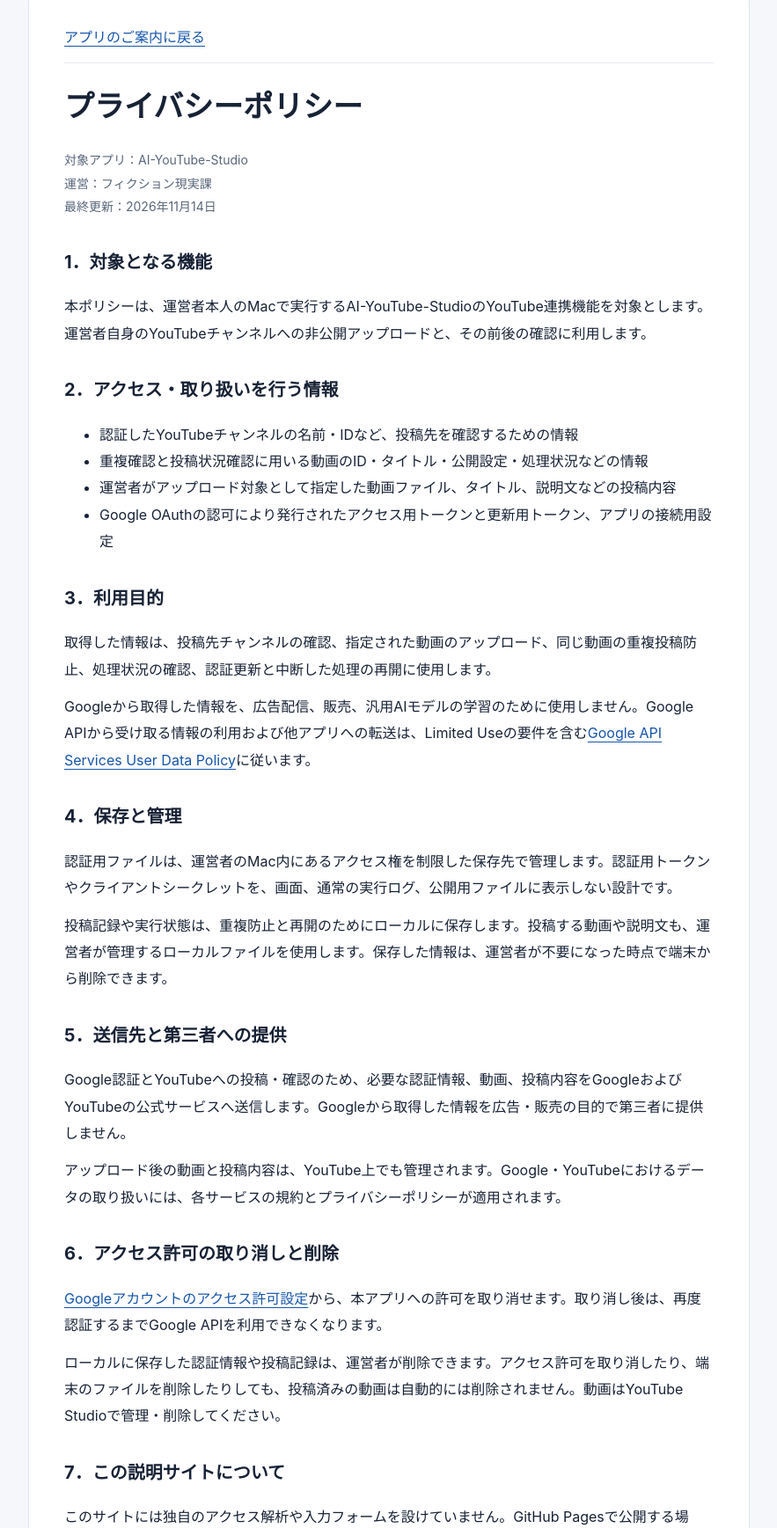
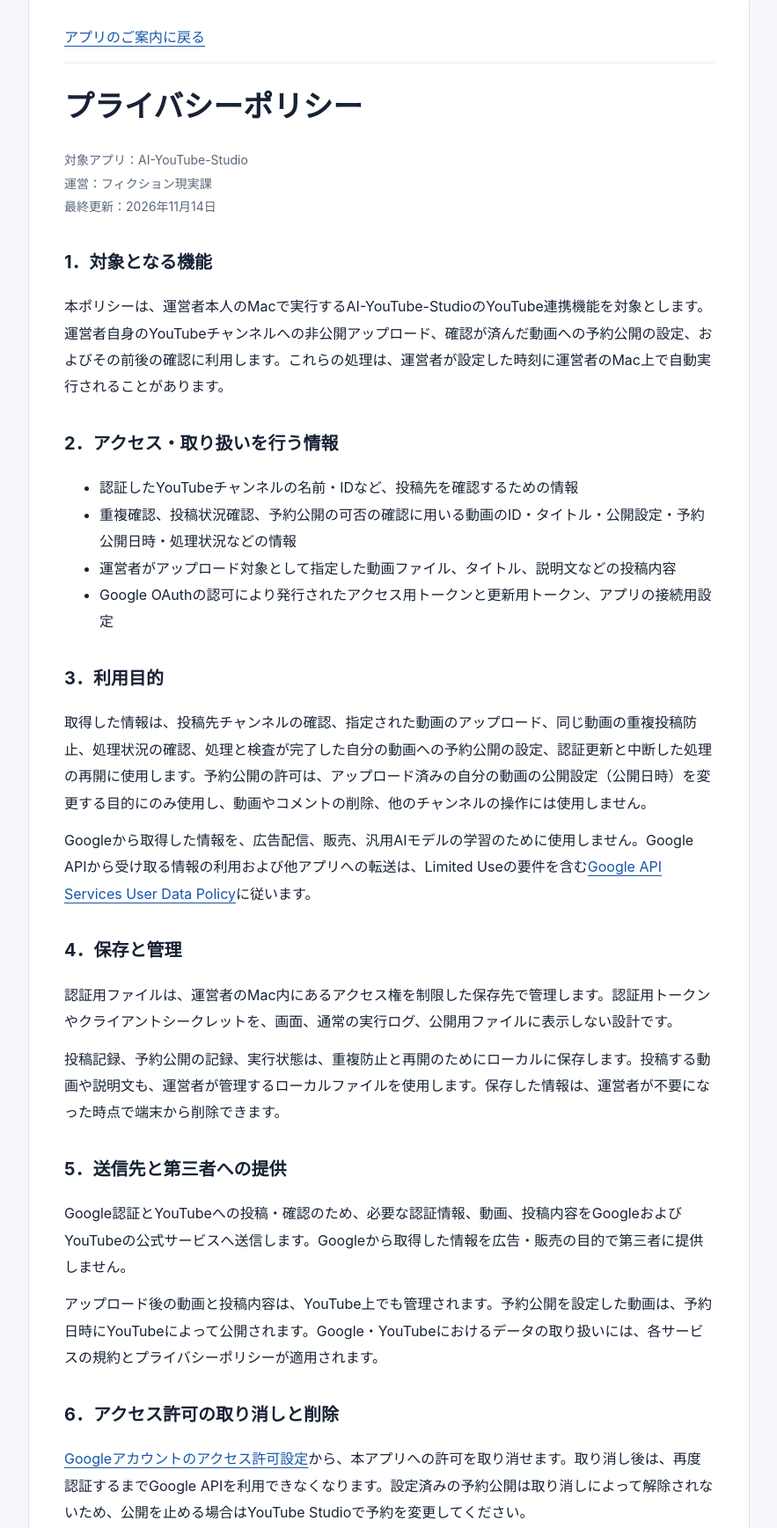
Before and after one commit to taisei0809/taisei0809.github.io, a plain HTML site: page privacy.html in a window 1280 px wide. Shown: the part 62-1799 px from the top of the page at 88% size, without its empty margins (198-1081 px from the left). Drawn offline with Linux system fonts and the light colour scheme.

Commit message:
プライバシーポリシーを更新：予約公開の機能と許可の使い方を追記

```diff
--- a/privacy.html
+++ b/privacy.html
@@ -15,25 +15,25 @@
   <h1>プライバシーポリシー</h1>
   <p class="muted">対象アプリ：AI-YouTube-Studio<br>運営：フィクション現実課<br>最終更新：2026年11月14日</p>
   <h2>1．対象となる機能</h2>
-  <p>本ポリシーは、運営者本人のMacで実行するAI-YouTube-StudioのYouTube連携機能を対象とします。運営者自身のYouTubeチャンネルへの非公開アップロードと、その前後の確認に利用します。</p>
+  <p>本ポリシーは、運営者本人のMacで実行するAI-YouTube-StudioのYouTube連携機能を対象とします。運営者自身のYouTubeチャンネルへの非公開アップロード、確認が済んだ動画への予約公開の設定、およびその前後の確認に利用します。これらの処理は、運営者が設定した時刻に運営者のMac上で自動実行されることがあります。</p>
   <h2>2．アクセス・取り扱いを行う情報</h2>
   <ul>
     <li>認証したYouTubeチャンネルの名前・IDなど、投稿先を確認するための情報</li>
-    <li>重複確認と投稿状況確認に用いる動画のID・タイトル・公開設定・処理状況などの情報</li>
+    <li>重複確認、投稿状況確認、予約公開の可否の確認に用いる動画のID・タイトル・公開設定・予約公開日時・処理状況などの情報</li>
     <li>運営者がアップロード対象として指定した動画ファイル、タイトル、説明文などの投稿内容</li>
     <li>Google OAuthの認可により発行されたアクセス用トークンと更新用トークン、アプリの接続用設定</li>
   </ul>
   <h2>3．利用目的</h2>
-  <p>取得した情報は、投稿先チャンネルの確認、指定された動画のアップロード、同じ動画の重複投稿防止、処理状況の確認、認証更新と中断した処理の再開に使用します。</p>
+  <p>取得した情報は、投稿先チャンネルの確認、指定された動画のアップロード、同じ動画の重複投稿防止、処理状況の確認、処理と検査が完了した自分の動画への予約公開の設定、認証更新と中断した処理の再開に使用します。予約公開の許可は、アップロード済みの自分の動画の公開設定（公開日時）を変更する目的にのみ使用し、動画やコメントの削除、他のチャンネルの操作には使用しません。</p>
   <p>Googleから取得した情報を、広告配信、販売、汎用AIモデルの学習のために使用しません。Google APIから受け取る情報の利用および他アプリへの転送は、Limited Useの要件を含む<a href="https://developers.google.com/terms/api-services-user-data-policy">Google API Services User Data Policy</a>に従います。</p>
   <h2>4．保存と管理</h2>
   <p>認証用ファイルは、運営者のMac内にあるアクセス権を制限した保存先で管理します。認証用トークンやクライアントシークレットを、画面、通常の実行ログ、公開用ファイルに表示しない設計です。</p>
-  <p>投稿記録や実行状態は、重複防止と再開のためにローカルに保存します。投稿する動画や説明文も、運営者が管理するローカルファイルを使用します。保存した情報は、運営者が不要になった時点で端末から削除できます。</p>
+  <p>投稿記録、予約公開の記録、実行状態は、重複防止と再開のためにローカルに保存します。投稿する動画や説明文も、運営者が管理するローカルファイルを使用します。保存した情報は、運営者が不要になった時点で端末から削除できます。</p>
   <h2>5．送信先と第三者への提供</h2>
   <p>Google認証とYouTubeへの投稿・確認のため、必要な認証情報、動画、投稿内容をGoogleおよびYouTubeの公式サービスへ送信します。Googleから取得した情報を広告・販売の目的で第三者に提供しません。</p>
-  <p>アップロード後の動画と投稿内容は、YouTube上でも管理されます。Google・YouTubeにおけるデータの取り扱いには、各サービスの規約とプライバシーポリシーが適用されます。</p>
+  <p>アップロード後の動画と投稿内容は、YouTube上でも管理されます。予約公開を設定した動画は、予約日時にYouTubeによって公開されます。Google・YouTubeにおけるデータの取り扱いには、各サービスの規約とプライバシーポリシーが適用されます。</p>
   <h2>6．アクセス許可の取り消しと削除</h2>
-  <p><a href="https://myaccount.google.com/permissions">Googleアカウントのアクセス許可設定</a>から、本アプリへの許可を取り消せます。取り消し後は、再度認証するまでGoogle APIを利用できなくなります。</p>
+  <p><a href="https://myaccount.google.com/permissions">Googleアカウントのアクセス許可設定</a>から、本アプリへの許可を取り消せます。取り消し後は、再度認証するまでGoogle APIを利用できなくなります。設定済みの予約公開は取り消しによって解除されないため、公開を止める場合はYouTube Studioで予約を変更してください。</p>
   <p>ローカルに保存した認証情報や投稿記録は、運営者が削除できます。アクセス許可を取り消したり、端末のファイルを削除したりしても、投稿済みの動画は自動的には削除されません。動画はYouTube Studioで管理・削除してください。</p>
   <h2>7．この説明サイトについて</h2>
   <p>このサイトには独自のアクセス解析や入力フォームを設けていません。GitHub Pagesで公開する場合、ホスティングを行うGitHubがセキュリティ目的で訪問者のIPアドレスを記録します。詳しくは<a href="https://docs.github.com/en/site-policy/privacy-policies/github-general-privacy-statement">GitHubのプライバシーに関する説明</a>をご確認ください。</p>
```
